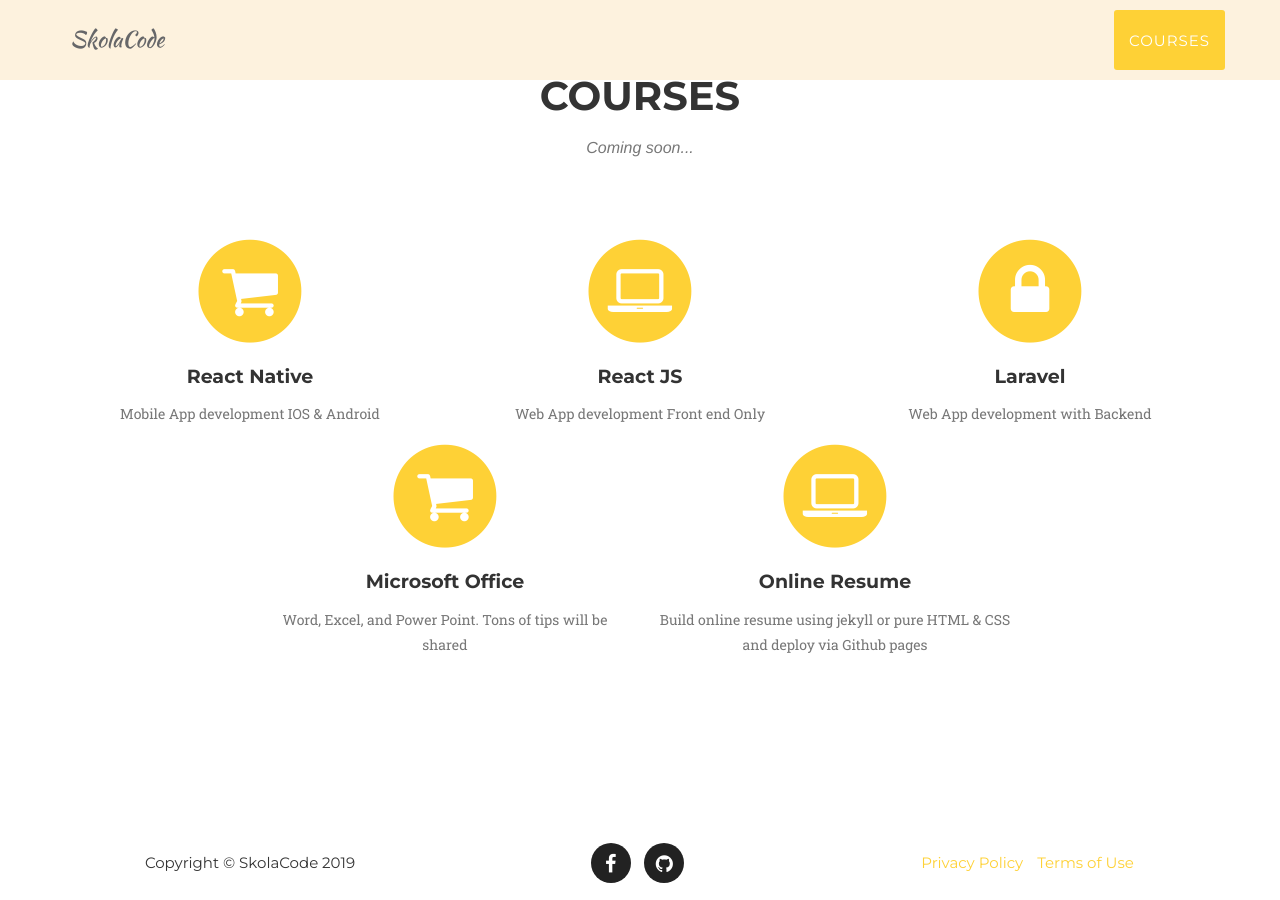
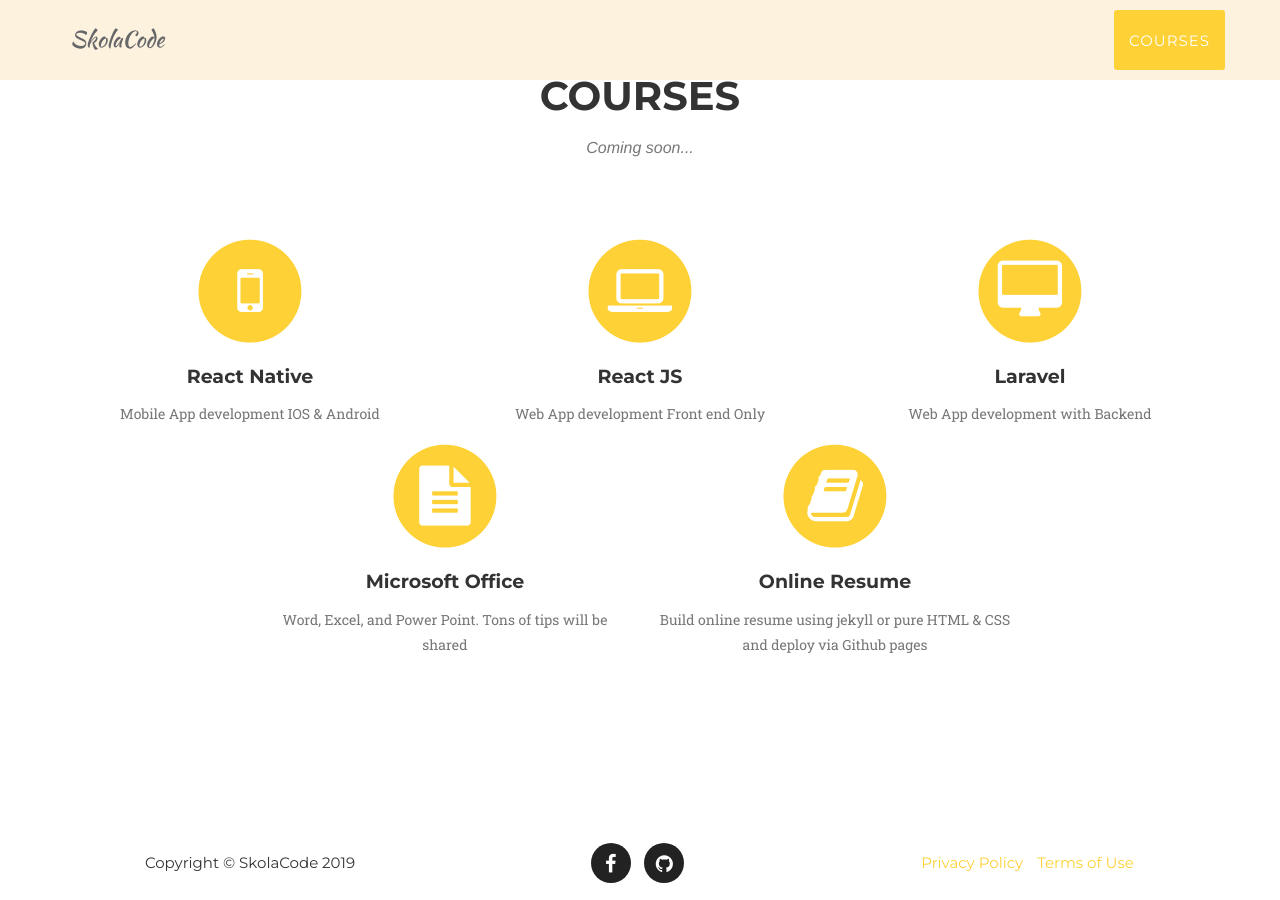
Before and after one commit to skolacode/skolacode.github.io, a Jekyll site: the page built from index.html, in a window 1280 px wide and 900 px high, scrolled down 766 px. Built offline with Jekyll 4.4.1, drawn with Linux system fonts in a browser that asks for light colours; some web fonts are replaced.

Commit message:
1. Update icons

```diff
--- a/_includes/services.html
+++ b/_includes/services.html
@@ -11,7 +11,7 @@
                 <div class="col-md-4">
                     <span class="fa-stack fa-4x">
                         <i class="fa fa-circle fa-stack-2x text-primary"></i>
-                        <i class="fa fa-shopping-cart fa-stack-1x fa-inverse"></i>
+                        <i class="fa fa-mobile fa-stack-1x fa-inverse"></i>
                     </span>
                     <h4 class="service-heading">React Native</h4>
                     <p class="text-muted">Mobile App development IOS & Android</p>
@@ -27,7 +27,7 @@
                 <div class="col-md-4">
                     <span class="fa-stack fa-4x">
                         <i class="fa fa-circle fa-stack-2x text-primary"></i>
-                        <i class="fa fa-lock fa-stack-1x fa-inverse"></i>
+                        <i class="fa fa-desktop fa-stack-1x fa-inverse"></i>
                     </span>
                     <h4 class="service-heading">Laravel</h4>
                     <p class="text-muted">Web App development with Backend</p>
@@ -35,7 +35,7 @@
                 <div class="col-md-offset-2 col-md-4">
                     <span class="fa-stack fa-4x">
                         <i class="fa fa-circle fa-stack-2x text-primary"></i>
-                        <i class="fa fa-shopping-cart fa-stack-1x fa-inverse"></i>
+                        <i class="fa fa-file-text fa-stack-1x fa-inverse"></i>
                     </span>
                     <h4 class="service-heading">Microsoft Office</h4>
                     <p class="text-muted">Word, Excel, and Power Point. Tons of tips will be shared</p>
@@ -43,7 +43,7 @@
                 <div class="col-md-4">
                     <span class="fa-stack fa-4x">
                         <i class="fa fa-circle fa-stack-2x text-primary"></i>
-                        <i class="fa fa-laptop fa-stack-1x fa-inverse"></i>
+                        <i class="fa fa-book fa-stack-1x fa-inverse"></i>
                     </span>
                     <h4 class="service-heading">Online Resume</h4>
                     <p class="text-muted">Build online resume using jekyll or pure HTML & CSS and deploy via Github pages</p>
```
Also changed, not shown: css/font-awesome/css/font-awesome.css.
